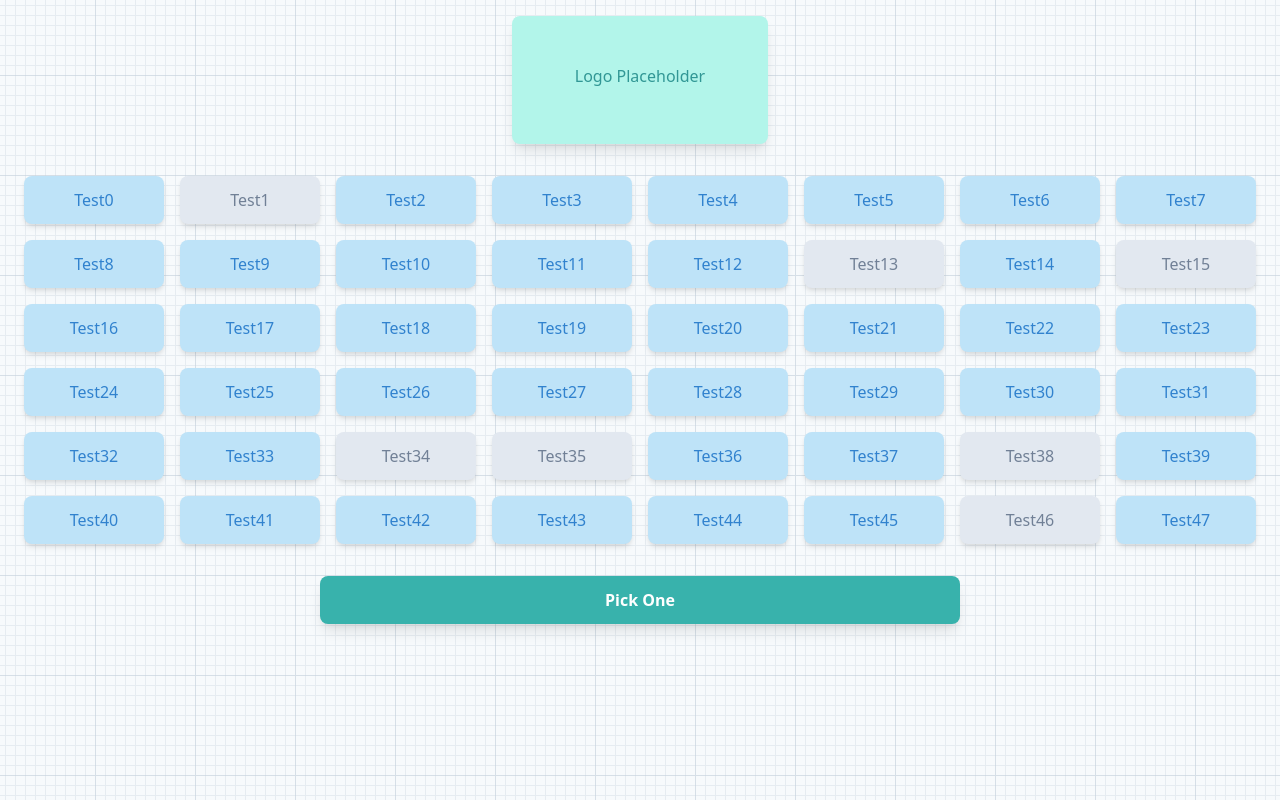
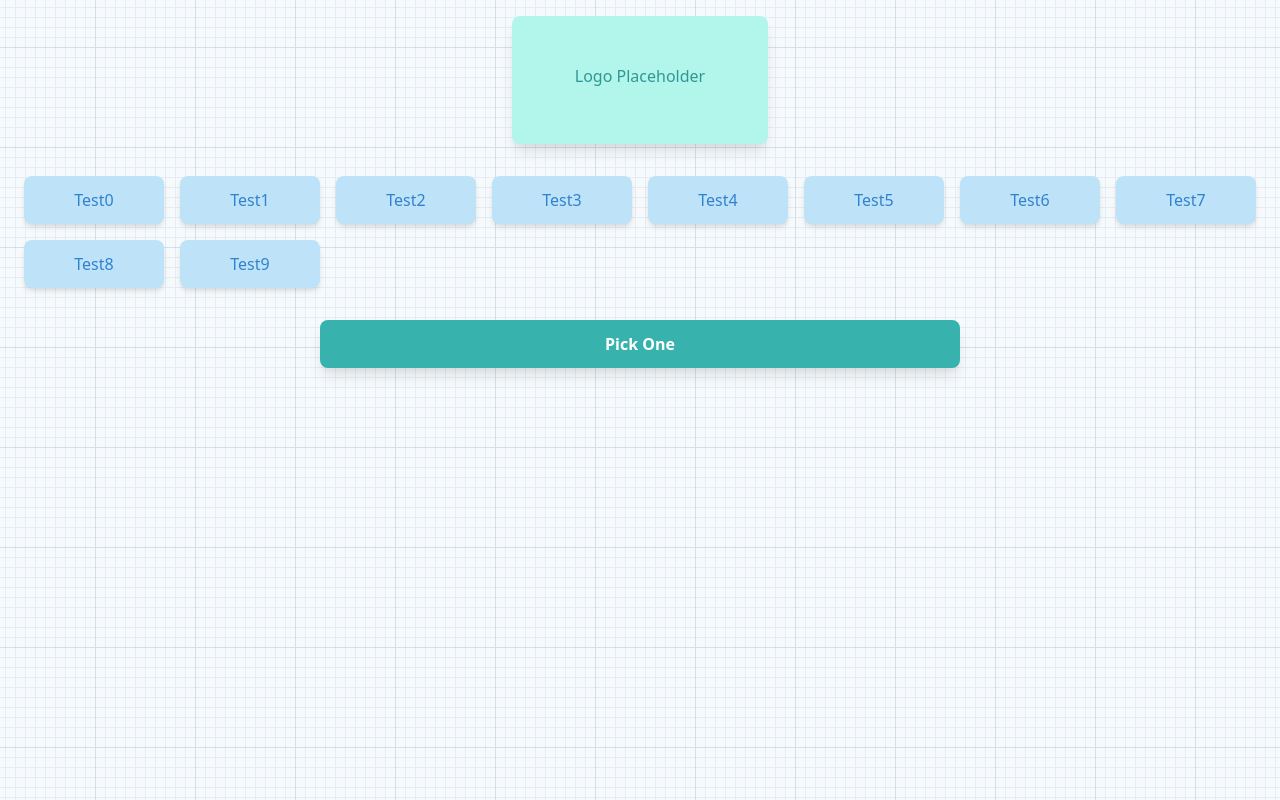
Before and after one commit to Nixieboluo/random-name, a Vue app: page / in a window 1280 px wide. Built offline with nearby package versions, Linux system fonts and the light colour scheme.

Commit message:
Now, we have a WRS algorithm.

```diff
--- a/public/conf.json
+++ b/public/conf.json
@@ -8,7 +8,7 @@
     {
       "name": "Test1",
       "weight": 1.00,
-      "active": false
+      "active": true
     },
     {
       "name": "Test2",
@@ -49,196 +49,7 @@
       "name": "Test9",
       "weight": 1.00,
       "active": true
-    },
-    {
-      "name": "Test10",
-      "weight": 1.00,
-      "active": true
-    },
-    {
-      "name": "Test11",
-      "weight": 1.00,
-      "active": true
-    },
-    {
-      "name": "Test12",
-      "weight": 1.00,
-      "active": true
-    },
-    {
-      "name": "Test13",
-      "weight": 1.00,
-      "active": false
-    },
-    {
-      "name": "Test14",
-      "weight": 1.00,
-      "active": true
-    },
-    {
-      "name": "Test15",
-      "weight": 1.00,
-      "active": false
-    },
-    {
-      "name": "Test16",
-      "weight": 1.00,
-      "active": true
-    },
-    {
-      "name": "Test17",
-      "weight": 1.00,
-      "active": true
-    },
-    {
-      "name": "Test18",
-      "weight": 1.00,
-      "active": true
-    },
-    {
-      "name": "Test19",
-      "weight": 1.00,
-      "active": true
-    },
-    {
-      "name": "Test20",
-      "weight": 1.00,
-      "active": true
-    },
-    {
-      "name": "Test21",
-      "weight": 1.00,
-      "active": true
-    },
-    {
-      "name": "Test22",
-      "weight": 1.00,
-      "active": true
-    },
-    {
-      "name": "Test23",
-      "weight": 1.00,
-      "active": true
-    },
-    {
-      "name": "Test24",
-      "weight": 1.00,
-      "active": true
-    },
-    {
-      "name": "Test25",
-      "weight": 1.00,
-      "active": true
-    },
-    {
-      "name": "Test26",
-      "weight": 1.00,
-      "active": true
-    },
-    {
-      "name": "Test27",
-      "weight": 1.00,
-      "active": true
-    },
-    {
-      "name": "Test28",
-      "weight": 1.00,
-      "active": true
-    },
-    {
-      "name": "Test29",
-      "weight": 1.00,
-      "active": true
-    },
-    {
-      "name": "Test30",
-      "weight": 1.00,
-      "active": true
-    },
-    {
-      "name": "Test31",
-      "weight": 1.00,
-      "active": true
-    },
-    {
-      "name": "Test32",
-      "weight": 1.00,
-      "active": true
-    },
-    {
-      "name": "Test33",
-      "weight": 1.00,
-      "active": true
-    },
-    {
-      "name": "Test34",
-      "weight": 1.00,
-      "active": false
-    },
-    {
-      "name": "Test35",
-      "weight": 1.00,
-      "active": false
-    },
-    {
-      "name": "Test36",
-      "weight": 1.00,
-      "active": true
-    },
-    {
-      "name": "Test37",
-      "weight": 1.00,
-      "active": true
-    },
-    {
-      "name": "Test38",
-      "weight": 1.00,
-      "active": false
-    },
-    {
-      "name": "Test39",
-      "weight": 1.00,
-      "active": true
-    },
-    {
-      "name": "Test40",
-      "weight": 1.00,
-      "active": true
-    },
-    {
-      "name": "Test41",
-      "weight": 1.00,
-      "active": true
-    },
-    {
-      "name": "Test42",
-      "weight": 1.00,
-      "active": true
-    },
-    {
-      "name": "Test43",
-      "weight": 1.00,
-      "active": true
-    },
-    {
-      "name": "Test44",
-      "weight": 1.00,
-      "active": true
-    },
-    {
-      "name": "Test45",
-      "weight": 1.00,
-      "active": true
-    },
-    {
-      "name": "Test46",
-      "weight": 1.00,
-      "active": false
-    },
-    {
-      "name": "Test47",
-      "weight": 1.00,
-      "active": true
     }
-  ]
+  ],
+  "selectCount": 1
 }
--- a/src/App.vue
+++ b/src/App.vue
@@ -22,7 +22,8 @@ export default {
   name: "App",
   data: function() {
     return {
-      list: []
+      list: [],
+      selectCount: 1
     };
   },
   created() {
@@ -33,19 +34,63 @@ export default {
       .then(response => response.json())
       .then(json => {
         this.list = json.list;
+        this.selectCount = json.selectCount;
       });
   },
   methods: {
+    // An implement of Weighted Random Sampling (A-Res).
     random: function() {
-      console.log(this.list);
+      // Initialize the heap and item weights.
+      const heap = [...this.listActive].slice(0, this.selectCount);
+      const heapWeight = [];
+
+      // For every element in heap, calculate a key value (calculated weight).
+      heap.forEach(item => {
+        // ki = ui ^ (1 / wi)
+        // ki: the key value (calculated weight) of the element i in heap.
+        // ui: the weight of the element i in heap.
+        // wi: A random value (random(0, 1)).
+        heapWeight.push(Math.pow(Math.random(), 1 / this.list[item].weight));
+      });
+
+      if (heap.length < this.listActive.length) {
+        // Now we can calculate other key values.
+        for (let i = this.selectCount; i < this.listActive.length; i++) {
+          // index: Index of current active item.
+          const index = this.listActive[i];
+          // minWeight: Minimal value in heap.
+          const minWeight = Math.min(...heapWeight);
+          // indexOfMin: Index of the mimimal element in heapWeight.
+          const indexOfMin = (heapWeight || []).findIndex(
+            item => item === minWeight
+          );
+          // currentWeight: Key value of current active item.
+          const currentWeight = Math.pow(
+            Math.random(),
+            1 / this.list[index].weight
+          );
+
+          // For every  element, if ki > T, replace the minimal value in R with vi.
+          // T: The minimal value in heap.
+          // R: The heap (Both heap (the item indexes) and heapWeight (weight of items)).
+          // ki: Key value of current active item.
+          // vi: Current item
+          if (currentWeight.valueOf() > minWeight.valueOf()) {
+            heap[indexOfMin] = index;
+            heapWeight[indexOfMin] = currentWeight;
+          }
+        }
+      }
     }
   },
   computed: {
-    // Select active items and put their subscripts into an array.
+    // Select active items and put their indexes into an array.
     listActive: function() {
       const active = [];
       for (let i = 0; i < this.list.length; i++) {
-        if (this.list[i].active == true) {
+        const isActive = this.list[i].active;
+
+        if (isActive == true) {
           active.push(i);
         }
       }
```
Also changed, not shown: .eslintrc.json (added).
